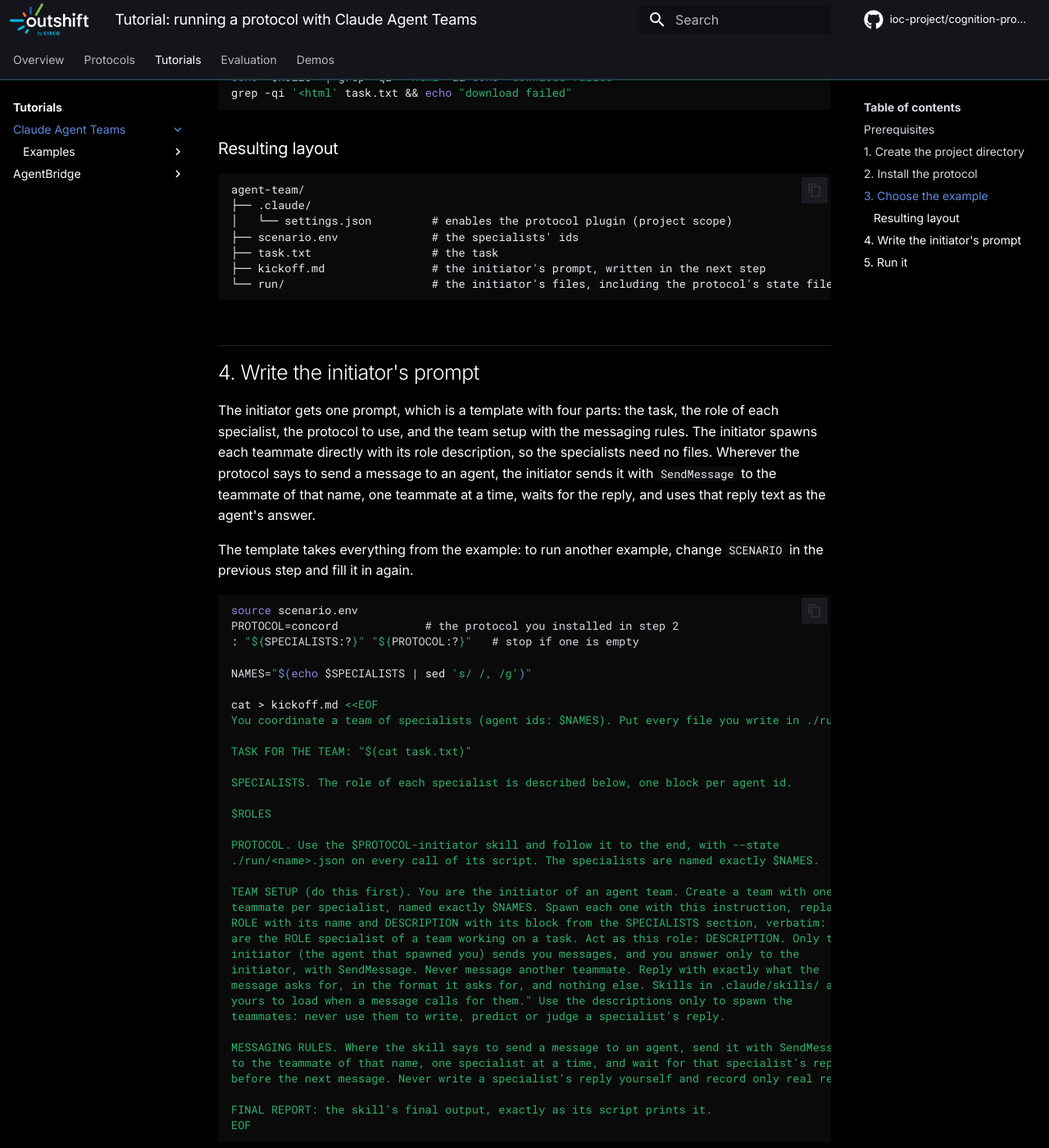
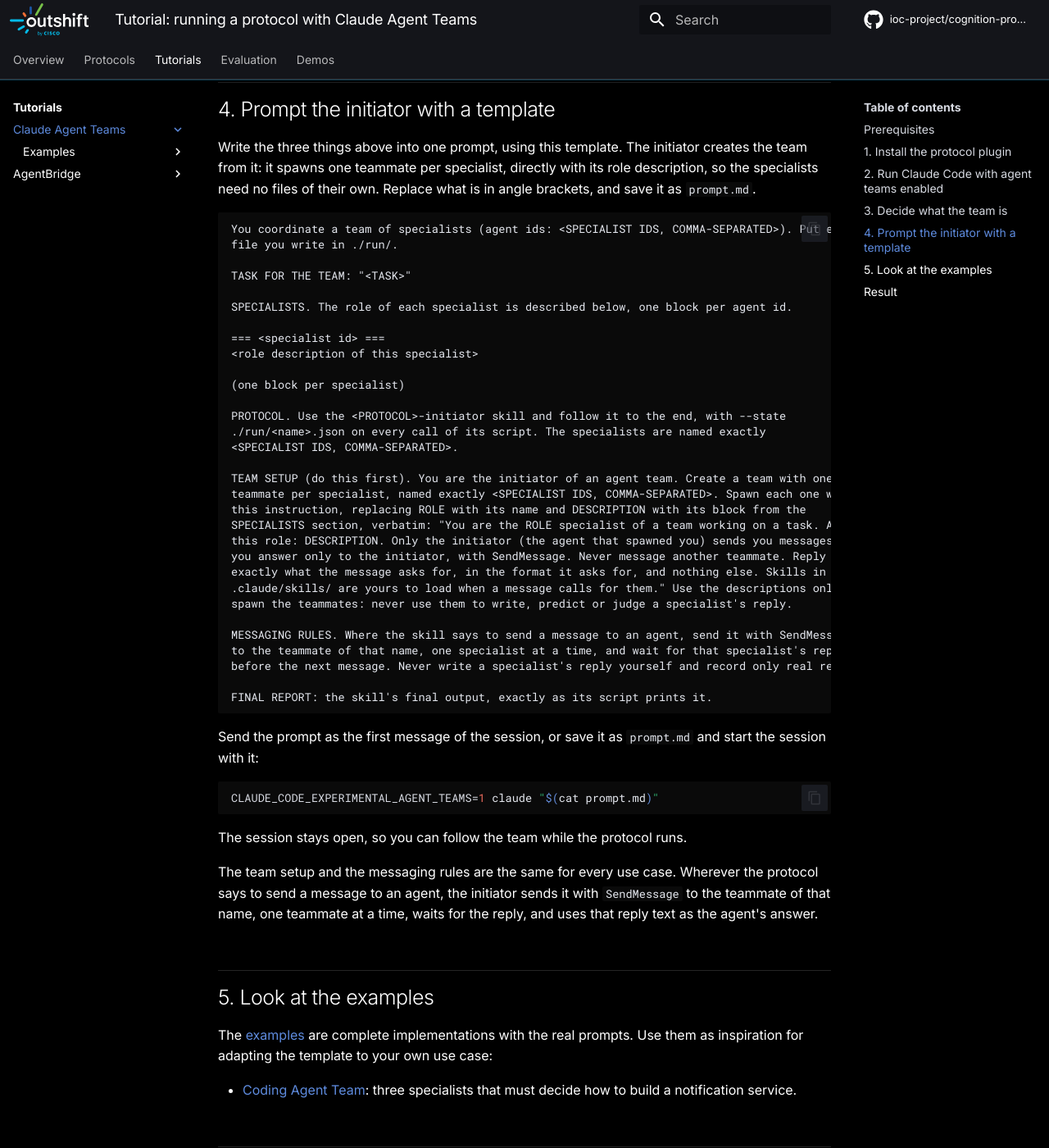
Before and after one commit to ioc-project/cognition-protocols, an MkDocs documentation site: the page built from docs/tutorials/agent-teams/index.md, in a window 1280 px wide and 1400 px high, scrolled down 1938 px. Shown: the whole window at 82% size. Built offline with MkDocs 1.6.1 and Material for MkDocs 9.7.7, drawn with Linux system fonts in a browser that asks for light colours; comment, search, counter and statistics services are not loaded; some of the changed text lies outside the part shown.

Commit message:
docs: describe the Agent Teams tutorial generically and move the real prompt to the example
The tutorial now lists the steps to run a protocol on a team of agents: install the plugin, run Claude Code with agent teams enabled, decide the team, prompt the initiator with a generic template, and look at the examples. The Coding Agent Team example holds the real, filled-in prompt.

Signed-off-by: Mauro Sardara <msardara@cisco.com>

````diff
--- a/docs/tutorials/agent-teams/examples/coding-agent-team/index.md
+++ b/docs/tutorials/agent-teams/examples/coding-agent-team/index.md
@@ -48,46 +48,30 @@
 The three specialists also use the words *service*, *deployment* and *outage* in different
 senses, which is what a protocol has to bring to the surface before it can reconcile them.
 
-## Role descriptions
+## The prompt
 
-Each description is a plain-text file you can download, or copy from the tab.
+The prompt is the whole implementation of this example. It gives the initiator the task and
+the role of each specialist, tells it which protocol skill to use, and sets up the team and the
+messaging rules. It follows the [template](../../index.md#4-prompt-the-initiator-with-a-template)
+of the tutorial, filled in for this example and for the `concord` protocol; for `accord`,
+replace `concord-initiator` with `accord-initiator`.
 
-=== "microservices"
+[:material-download: Download prompt.md](prompt.md){ download="prompt.md" }
 
-    [:material-download: Download](roles/microservices.txt){ download="microservices.txt" }
+??? example "prompt.md"
 
-    ```markdown
-    --8<-- "tutorials/agent-teams/examples/coding-agent-team/roles/microservices.txt"
+    ```text
+    --8<-- "tutorials/agent-teams/examples/coding-agent-team/prompt.md"
     ```
 
-=== "monolith"
+## Running it
 
-    [:material-download: Download](roles/monolith.txt){ download="monolith.txt" }
-
-    ```markdown
-    --8<-- "tutorials/agent-teams/examples/coding-agent-team/roles/monolith.txt"
-    ```
-
-=== "pragmatist"
-
-    [:material-download: Download](roles/pragmatist.txt){ download="pragmatist.txt" }
-
-    ```markdown
-    --8<-- "tutorials/agent-teams/examples/coding-agent-team/roles/pragmatist.txt"
-    ```
-
-## Using this example in the tutorial
-
-The tutorial takes an example from its address. For this one, set:
+Follow the [tutorial](../../index.md) with this prompt: install the protocol plugin, then start
+Claude Code with the prompt.
 
 ```bash
-SCENARIO=https://ioc-project.github.io/cognition-protocols/tutorials/agent-teams/examples/coding-agent-team
+mkdir -p ~/agent-team/run && cd ~/agent-team
+curl -fsSL https://ioc-project.github.io/cognition-protocols/tutorials/agent-teams/examples/coding-agent-team/prompt.md -o prompt.md
+claude plugin install concord@cognition-protocols --scope project
+CLAUDE_CODE_EXPERIMENTAL_AGENT_TEAMS=1 claude "$(cat prompt.md)"
 ```
-
-The files the tutorial downloads from it:
-
-| File | Content |
-|---|---|
-| [`task.txt`](task.txt) | The task, as given above |
-| `roles/<id>.txt` | The role description of each specialist, listed above |
-| [`scenario.env`](scenario.env) | The specialists' ids |
--- a/docs/tutorials/agent-teams/examples/coding-agent-team/task.txt
+++ /dev/null
@@ -1,4 +0,0 @@
-We are adding a new notification-delivery capability to the product (a notification
-service): users can opt in to email / push / SMS notifications for events raised across
-several existing subsystems. Your team must develop it, and the team needs one decision on
-how to build it that everyone can live with.
--- a/docs/tutorials/agent-teams/examples/index.md
+++ b/docs/tutorials/agent-teams/examples/index.md
@@ -1,9 +1,10 @@
 # Examples
 
-<p class="eyebrow">What the Claude Agent Teams tutorial runs</p>
+<p class="eyebrow">Real prompts for the Claude Agent Teams tutorial</p>
 
-The [tutorial](../index.md) runs any example: a team of agents with a task. To run another
-example, you only change the files below and the prompt that starts the run.
+The [tutorial](../index.md) describes the steps to run a protocol on a team of agents, with a
+generic prompt template. An example is a complete implementation of it: a team, its task, and
+the real prompt, ready to run.
 
 <div class="grid cards" markdown>
 
@@ -18,18 +19,11 @@
 
 ## Anatomy of an example
 
-An example page describes the task and the agents, and publishes these files next to it:
-
-| File | Content |
-|---|---|
-| `task.txt` | The task the initiator hands to the team |
-| `roles/<id>.txt` | The role description of each specialist, one file per agent id |
-| `scenario.env` | `SPECIALISTS`, the agent ids separated by spaces |
-
-The initiator is not a specialist: it needs no role file, and is the same in every example.
+An example page describes the task and the agents, and publishes the prompt next to it as
+`prompt.md`. The prompt is the tutorial's template, filled in with the task, the id and the role
+description of each specialist, and the protocol skill.
 
 ## Adding an example
 
-1. Create `docs/tutorials/agent-teams/examples/<name>/` with `index.md`, `task.txt`,
-   `scenario.env` and a role file for each specialist.
+1. Create `docs/tutorials/agent-teams/examples/<name>/` with `index.md` and `prompt.md`.
 2. Add the page to the navigation in `mkdocs.yml` and to the cards above.
--- a/docs/tutorials/agent-teams/index.md
+++ b/docs/tutorials/agent-teams/index.md
@@ -45,117 +45,112 @@
     claude plugin marketplace add ioc-project/cognition-protocols
     ```
 
-## 1. Create the project directory
+## 1. Install the protocol plugin
 
-Create an empty directory outside any repository, with a directory for the initiator's files:
+Create a directory for the run, and install the protocol's plugin in it with project scope, so
+that the skills are enabled for the initiator and its teammates only:
 
 ```bash
 mkdir -p ~/agent-team/run && cd ~/agent-team
-```
-
-Run every command from this directory.
-
-## 2. Install the protocol
-
-Install the protocol's plugin in this directory with project scope, so that it is enabled for the
-initiator and its teammates only:
-
-```bash
 PROTOCOL=concord   # or accord
 claude plugin install $PROTOCOL@cognition-protocols --scope project
 ```
 
-## 3. Choose the example
+The plugin carries both the initiator and the receiver skill. The initiator skill is the one
+this tutorial uses.
 
-An [example](examples/index.md) provides the task, the specialists and their role
-definitions. Point `SCENARIO` at the example page, for example the
-[Coding Agent Team](examples/coding-agent-team/index.md), and download its files from this
-documentation site.
+## 2. Run Claude Code with agent teams enabled
+
+Agent teams are experimental, and enabled by an environment variable. Start Claude Code in the
+project directory with it set:
 
 ```bash
-SCENARIO=https://ioc-project.github.io/cognition-protocols/tutorials/agent-teams/examples/coding-agent-team   # an example page
-
-curl -fsSL $SCENARIO/scenario.env -o scenario.env && source scenario.env
-curl -fsSL $SCENARIO/task.txt -o task.txt
-
-ROLES="$(for role in $(echo $SPECIALISTS); do
-  printf '=== %s ===\n' "$role"
-  curl -fsSL $SCENARIO/roles/$role.txt
-  printf '\n'
-done)"
-
-echo "$ROLES" | grep -qi '<html' && echo "download failed"
-grep -qi '<html' task.txt && echo "download failed"
+CLAUDE_CODE_EXPERIMENTAL_AGENT_TEAMS=1 claude
 ```
 
-### Resulting layout
+## 3. Decide what the team is
+
+A run needs three things, all of them specific to your use case:
+
+- **A task**: the decision or piece of work the team has to deliver.
+- **Specialists**: the agents that take part, each with an id.
+- **A role for each specialist**: what it cares about, and how it judges a result.
+
+The initiator is the lead of the team and is the same in every use case: it coordinates the
+specialists with the protocol and has no stake in the outcome.
+
+## 4. Prompt the initiator with a template
+
+Write the three things above into one prompt, using this template. The initiator creates the
+team from it: it spawns one teammate per specialist, directly with its role description, so the
+specialists need no files of their own. Replace what is in angle brackets, and save it as
+`prompt.md`.
 
 ```text
-agent-team/
-├── .claude/
-│   └── settings.json         # enables the protocol plugin (project scope)
-├── scenario.env              # the specialists' ids
-├── task.txt                  # the task
-├── kickoff.md                # the initiator's prompt, written in the next step
-└── run/                      # the initiator's files, including the protocol's state file
-```
+You coordinate a team of specialists (agent ids: <SPECIALIST IDS, COMMA-SEPARATED>). Put every
+file you write in ./run/.
 
-## 4. Write the initiator's prompt
-
-The initiator gets one prompt, which is a template with four parts: the task, the role of each
-specialist, the protocol to use, and the team setup with the messaging rules. The initiator
-spawns each teammate directly with its role description, so the specialists need no files.
-Wherever the protocol says to send a message to an agent, the initiator sends it with
-`SendMessage` to the teammate of that name, one teammate at a time, waits for the reply, and
-uses that reply text as the agent's answer.
-
-The template takes everything from the example: to run another example, change `SCENARIO` in the
-previous step and fill it in again.
-
-```bash
-source scenario.env
-PROTOCOL=concord             # the protocol you installed in step 2
-: "${SPECIALISTS:?}" "${PROTOCOL:?}"   # stop if one is empty
-
-NAMES="$(echo $SPECIALISTS | sed 's/ /, /g')"
-
-cat > kickoff.md <<EOF
-You coordinate a team of specialists (agent ids: $NAMES). Put every file you write in ./run/.
-
-TASK FOR THE TEAM: "$(cat task.txt)"
+TASK FOR THE TEAM: "<TASK>"
 
 SPECIALISTS. The role of each specialist is described below, one block per agent id.
 
-$ROLES
+=== <specialist id> ===
+<role description of this specialist>
 
-PROTOCOL. Use the $PROTOCOL-initiator skill and follow it to the end, with --state
-./run/<name>.json on every call of its script. The specialists are named exactly $NAMES.
+(one block per specialist)
+
+PROTOCOL. Use the <PROTOCOL>-initiator skill and follow it to the end, with --state
+./run/<name>.json on every call of its script. The specialists are named exactly
+<SPECIALIST IDS, COMMA-SEPARATED>.
 
 TEAM SETUP (do this first). You are the initiator of an agent team. Create a team with one
-teammate per specialist, named exactly $NAMES. Spawn each one with this instruction, replacing
-ROLE with its name and DESCRIPTION with its block from the SPECIALISTS section, verbatim: "You
-are the ROLE specialist of a team working on a task. Act as this role: DESCRIPTION. Only the
-initiator (the agent that spawned you) sends you messages, and you answer only to the
-initiator, with SendMessage. Never message another teammate. Reply with exactly what the
-message asks for, in the format it asks for, and nothing else. Skills in .claude/skills/ are
-yours to load when a message calls for them." Use the descriptions only to spawn the
-teammates: never use them to write, predict or judge a specialist's reply.
+teammate per specialist, named exactly <SPECIALIST IDS, COMMA-SEPARATED>. Spawn each one with
+this instruction, replacing ROLE with its name and DESCRIPTION with its block from the
+SPECIALISTS section, verbatim: "You are the ROLE specialist of a team working on a task. Act as
+this role: DESCRIPTION. Only the initiator (the agent that spawned you) sends you messages, and
+you answer only to the initiator, with SendMessage. Never message another teammate. Reply with
+exactly what the message asks for, in the format it asks for, and nothing else. Skills in
+.claude/skills/ are yours to load when a message calls for them." Use the descriptions only to
+spawn the teammates: never use them to write, predict or judge a specialist's reply.
 
 MESSAGING RULES. Where the skill says to send a message to an agent, send it with SendMessage
 to the teammate of that name, one specialist at a time, and wait for that specialist's reply
 before the next message. Never write a specialist's reply yourself and record only real replies.
 
 FINAL REPORT: the skill's final output, exactly as its script prints it.
-EOF
 ```
 
-## 5. Run it
-
-Start Claude Code in the project directory with the kickoff message:
+Send the prompt as the first message of the session, or save it as `prompt.md` and start
+the session with it:
 
 ```bash
-CLAUDE_CODE_EXPERIMENTAL_AGENT_TEAMS=1 claude "$(cat kickoff.md)"
+CLAUDE_CODE_EXPERIMENTAL_AGENT_TEAMS=1 claude "$(cat prompt.md)"
 ```
 
-The session stays open, so you can follow the team while the protocol runs. The initiator ends with
-the protocol's final output, and its files, including the script's state file, are in `run/`.
+The session stays open, so you can follow the team while the protocol runs.
+
+The team setup and the messaging rules are the same for every use case. Wherever the protocol
+says to send a message to an agent, the initiator sends it with `SendMessage` to the teammate
+of that name, one teammate at a time, waits for the reply, and uses that reply text as the
+agent's answer.
+
+## 5. Look at the examples
+
+The [examples](examples/index.md) are complete implementations with the real prompts. Use them
+as inspiration for adapting the template to your own use case:
+
+- [Coding Agent Team](examples/coding-agent-team/index.md): three specialists that must decide
+  how to build a notification service.
+
+## Result
+
+When the protocol ends, the initiator reports the protocol's final output. Its files, including
+the protocol's state file, are in `run/`.
+
+```text
+agent-team/
+├── .claude/
+│   └── settings.json         # enables the protocol plugin (project scope)
+├── prompt.md                 # the initiator's prompt, if you saved it
+└── run/                      # the initiator's files, including the protocol's state file
+```
````
Also changed, not shown: docs/tutorials/agent-teams/examples/coding-agent-team/prompt.md (added, +140 -0 lines), docs/tutorials/agent-teams/examples/coding-agent-team/roles/microservices.txt (deleted, +0 -32 lines), docs/tutorials/agent-teams/examples/coding-agent-team/roles/monolith.txt (deleted, +0 -45 lines), docs/tutorials/agent-teams/examples/coding-agent-team/roles/pragmatist.txt (deleted, +0 -30 lines), 1 other file.
